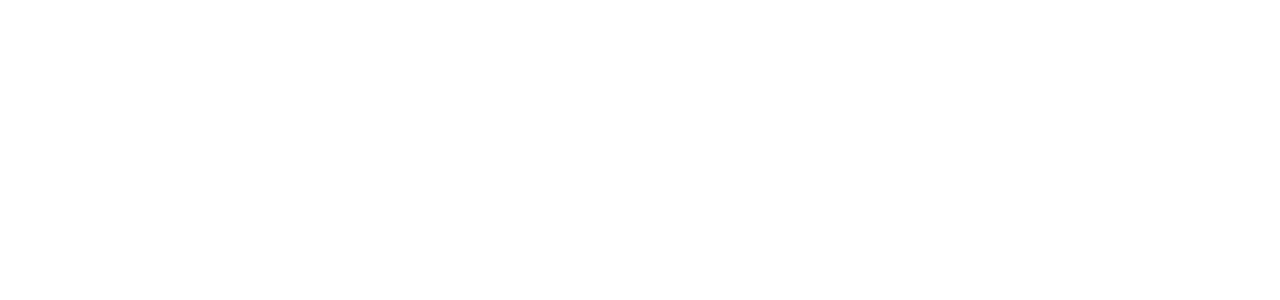
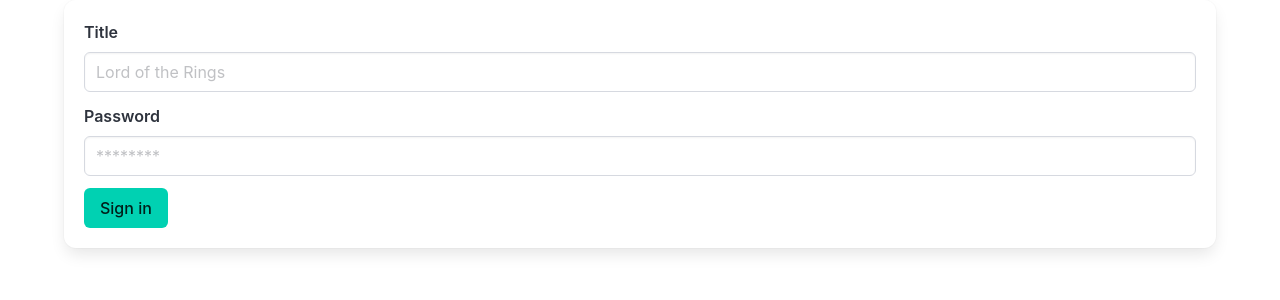
Before and after one commit to seekingcat/reading-tracker, a Flask app: page / in a window 1280 px wide. Before the commit the part shown is empty. Shown: the top 300 px of the page. Run offline with Flask 3, Linux system fonts and the light colour scheme.

Commit message:
adding form

```diff
--- a/templates/tracker.html
+++ b/templates/tracker.html
@@ -9,6 +9,24 @@
 <body>
     <div class="container">
 
+
+        <form class="box">
+  <div class="field">
+    <label class="label">Title</label>
+    <div class="control">
+      <input class="input" type="text" placeholder="Lord of the Rings" />
+    </div>
+  </div>
+
+  <div class="field">
+    <label class="label">Password</label>
+    <div class="control">
+      <input class="input" type="text" placeholder="********" />
+    </div>
+  </div>
+
+  <button class="button is-primary">Sign in</button>
+</form>
     </div>
 </body>
 </html>
```
